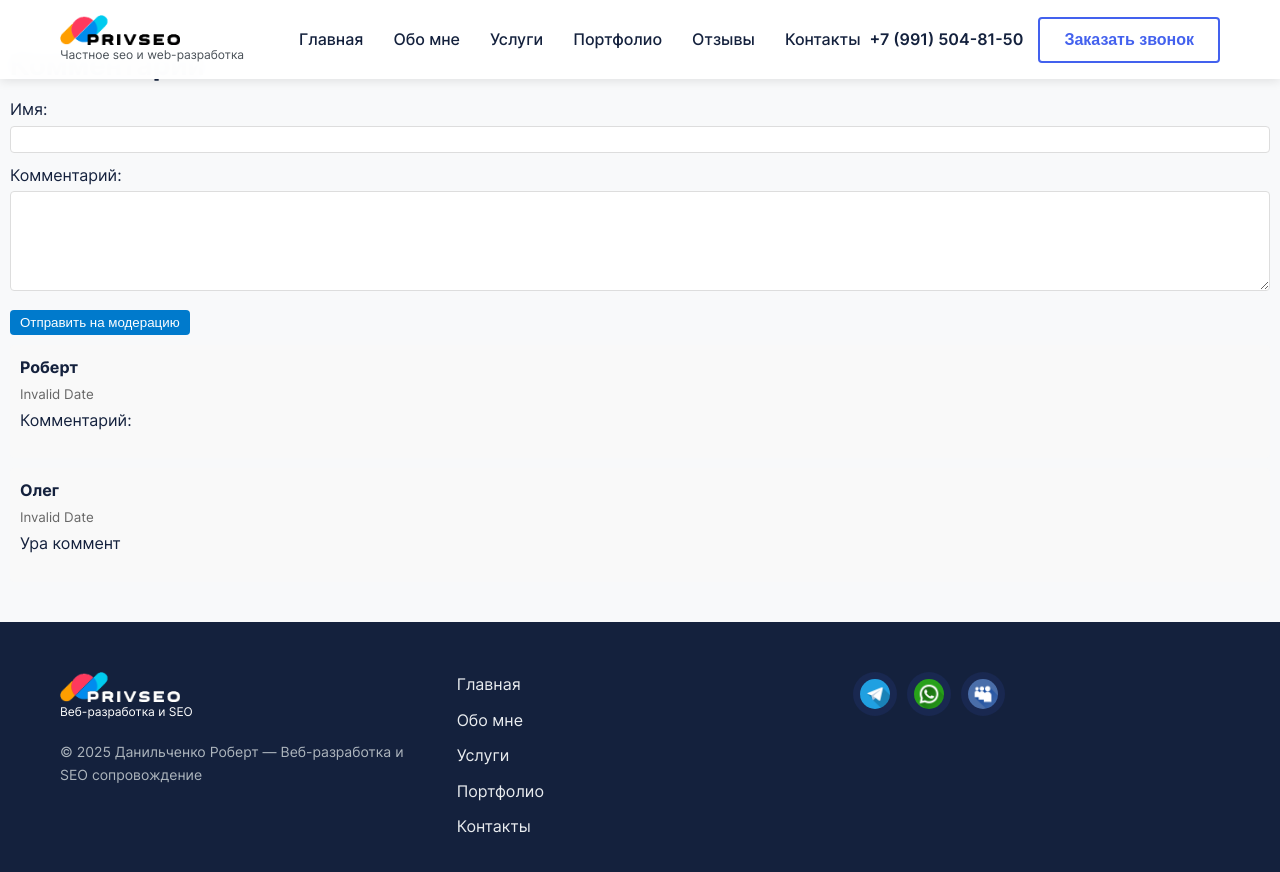
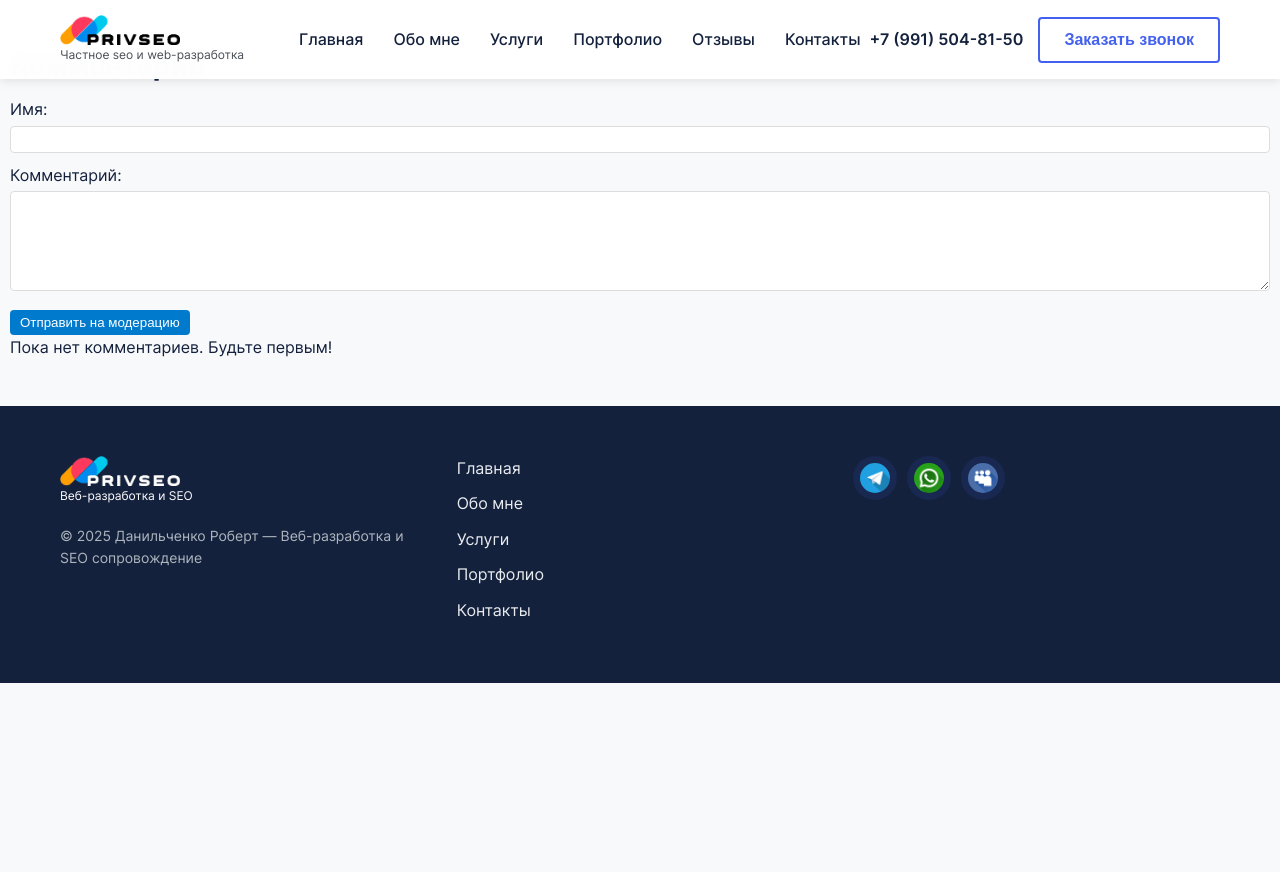
Before and after one commit to PrivateSeo/privateseo.github.io, a Jekyll site: the page built from _posts/news/2025-07-18-kak-udalit-stranitsy-iz-google--instruktsiya-ot-dzhona-myullera.md, in a window 1280 px wide and 900 px high, scrolled down 2095 px. Shown: the top 872 px of the window. Built offline with Jekyll 4.4.1, drawn with Linux system fonts in a browser that asks for light colours; after the commit the page ends 2778 px from its top, so only the background shows below that.

Commit message:
комменты вывод без js

```diff
--- a/_includes/comments.html
+++ b/_includes/comments.html
@@ -16,7 +16,22 @@
     </form>
 
     <div id="comments-list">
-        <!-- Комментарии будут загружены здесь -->
+        {% assign comments_file = page.news_id | append: '.json' %}
+        {% assign comments_path = 'data/comments/' | append: comments_file %}
+
+        {% if site.data.comments[page.news_id] %}
+            {% assign approved_comments = site.data.comments[page.news_id] | where: "status", "approved" %}
+
+            {% for comment in approved_comments %}
+                <div class="comment">
+                    <strong>{{ comment.author }}</strong>
+                    <small>{{ comment.timestamp | date: "%d.%m.%Y %H:%M" }}</small>
+                    <p>{{ comment.text }}</p>
+                </div>
+            {% endfor %}
+        {% else %}
+            <p>Пока нет комментариев. Будьте первым!</p>
+        {% endif %}
     </div>
 </div>
 
@@ -24,7 +39,7 @@
 document.addEventListener('DOMContentLoaded', function() {
     const newsId = '{{ page.news_id }}';  // берём id именно из front matter
 
-    loadComments(newsId);
+    //loadComments(newsId);
 
     document.getElementById('comment-form').addEventListener('submit', function(e) {
         e.preventDefault();
```
